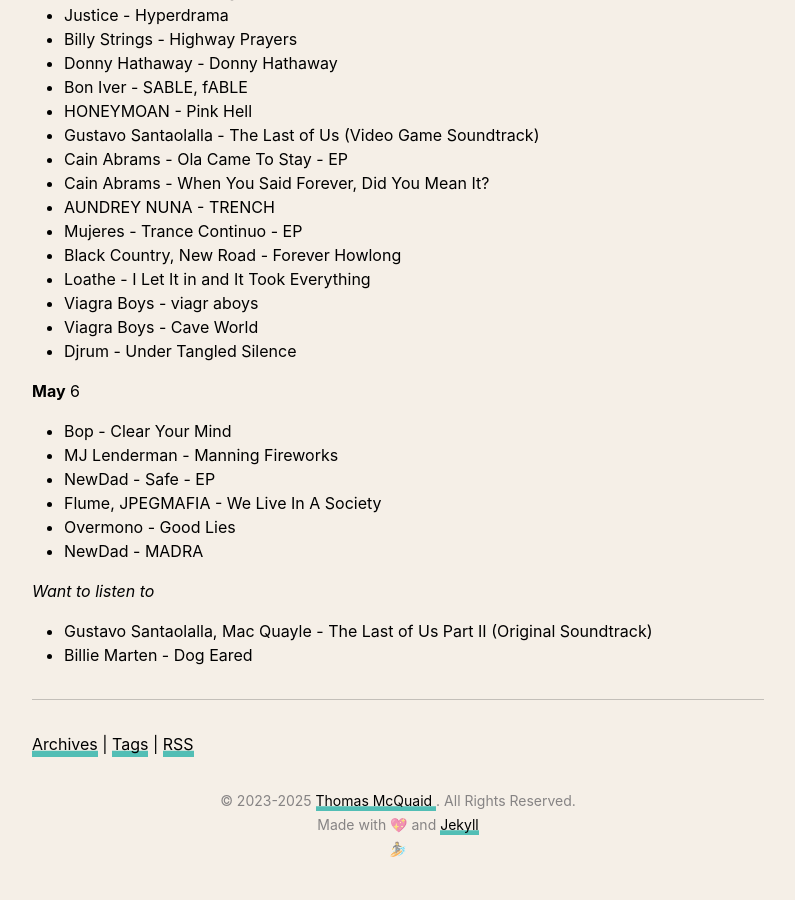
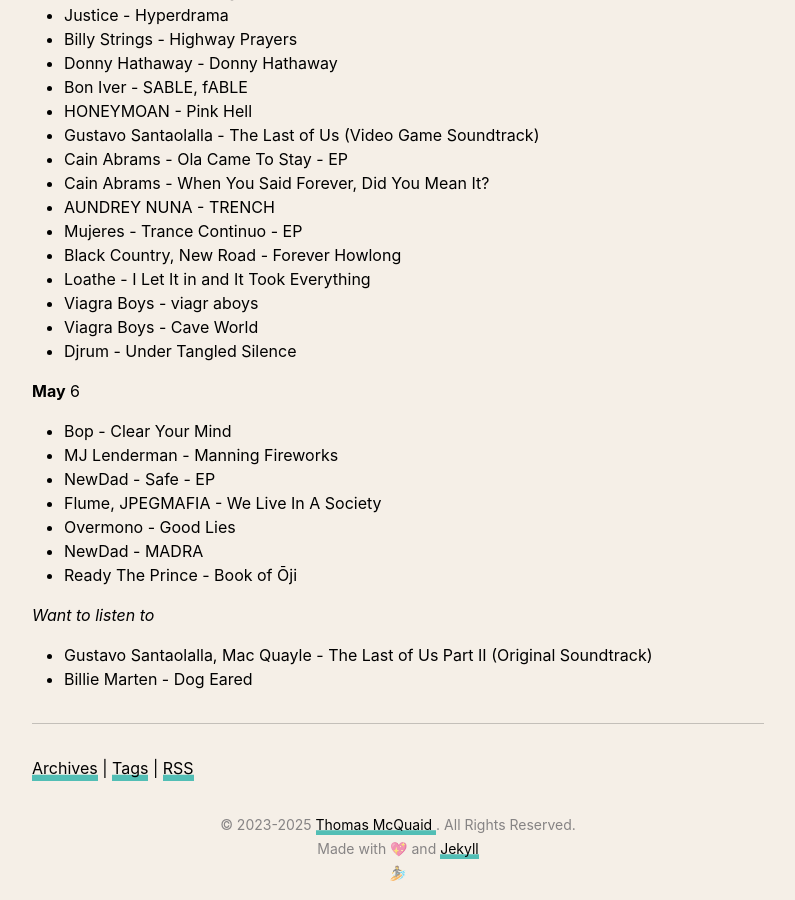
Before and after one commit to thomasmcquaidee/thomasmcquaidee.github.io, a Jekyll site: the page built from _posts/2025-01-21-listening-to-more-albums.md, in a window 1280 px wide and 900 px high, scrolled down 2141 px. Shown: the whole window, without its empty margins (242-1037 px from the left). Built offline with Jekyll 4.4.1, drawn with Linux system fonts in a browser that asks for light colours; before the commit the page ends 3017 px from its top, so only the background shows below that.

Commit message:
Update 2025-01-21-listening-to-more-albums.md

```diff
--- a/_posts/2025-01-21-listening-to-more-albums.md
+++ b/_posts/2025-01-21-listening-to-more-albums.md
@@ -103,6 +103,7 @@
 - Flume, JPEGMAFIA - We Live In A Society
 - Overmono - Good Lies
 - NewDad - MADRA
+- Ready The Prince - Book of Ōji
 
 *Want to listen to*
 - Gustavo Santaolalla, Mac Quayle - The Last of Us Part II (Original Soundtrack)
```
